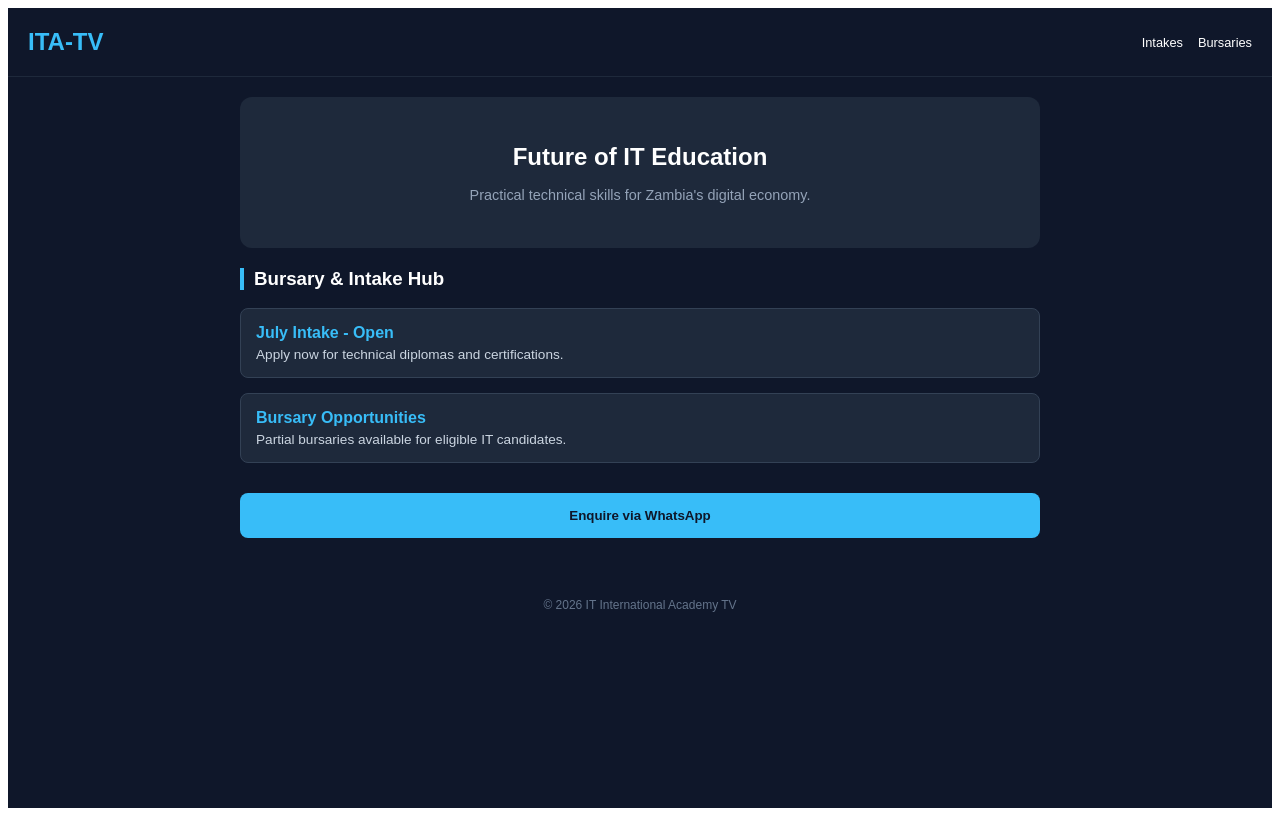
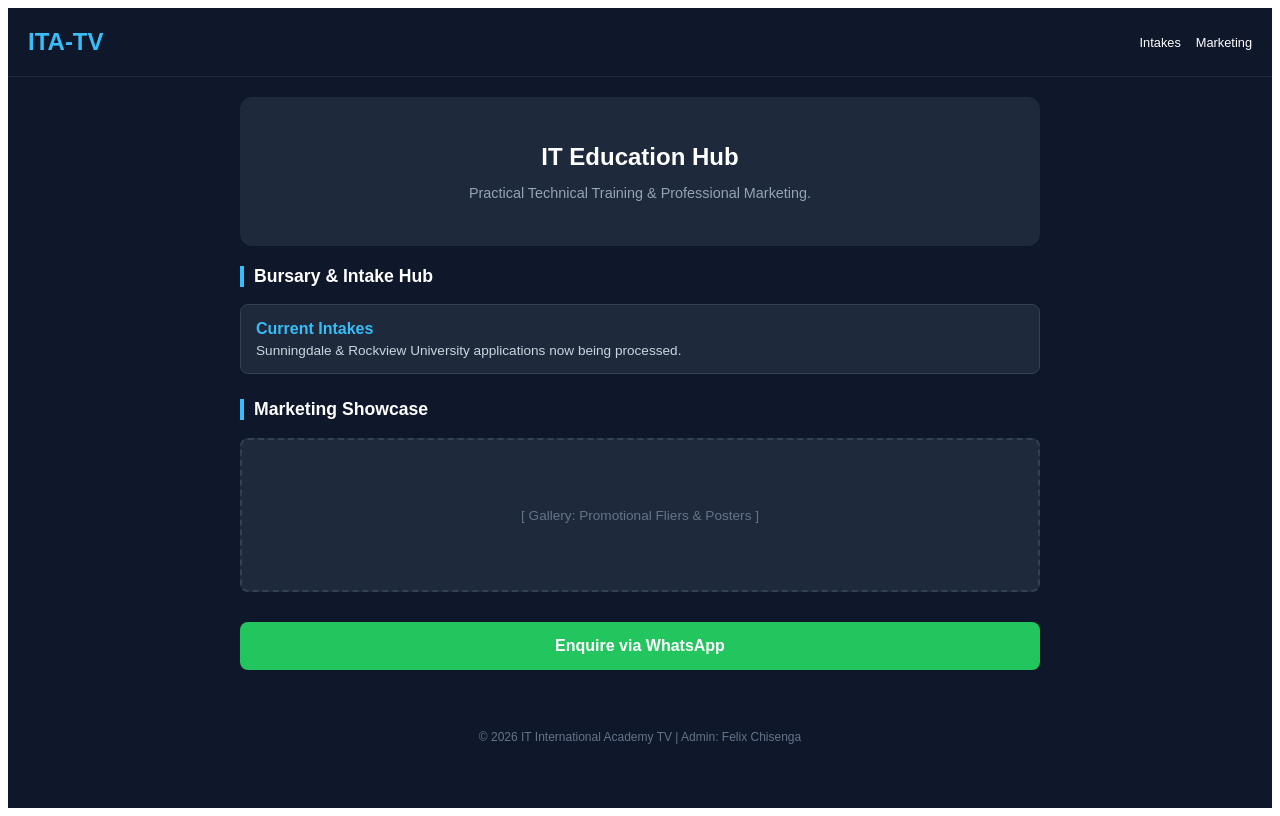
Before and after one commit to felixbrownz907-rgb/ita_tv, a React (Vite) app: page / in a window 1280 px wide. Built offline with nearby package versions, Linux system fonts and the light colour scheme.

Commit message:
added whatsapp functionality and marketing gallery

```diff
--- a/src/main.jsx
+++ b/src/main.jsx
@@ -2,42 +2,52 @@ import React from 'react'
 import ReactDOM from 'react-dom/client'
 
 const AcademyApp = () => {
+  const contactWhatsApp = () => {
+    // Replace with your actual number
+    window.location.href = "https://wa.me/260770000000?text=Hello%20Felix,%20I%20am%20interested%20in%20the%20IT%20Academy%20Intake.";
+  };
+
   return (
     <div style={{ backgroundColor: '#0f172a', color: 'white', minHeight: '100vh', fontFamily: 'sans-serif' }}>
       <nav style={{ padding: '20px', borderBottom: '1px solid #1e293b', display: 'flex', justifyContent: 'space-between', alignItems: 'center' }}>
         <h2 style={{ margin: 0, color: '#38bdf8' }}>ITA-TV</h2>
         <div>
           <span style={{ marginLeft: '15px', fontSize: '0.8rem' }}>Intakes</span>
-          <span style={{ marginLeft: '15px', fontSize: '0.8rem' }}>Bursaries</span>
+          <span style={{ marginLeft: '15px', fontSize: '0.8rem' }}>Marketing</span>
         </div>
       </nav>
 
       <main style={{ padding: '20px', maxWidth: '800px', margin: '0 auto' }}>
         <div style={{ backgroundColor: '#1e293b', borderRadius: '12px', padding: '30px', textAlign: 'center', marginBottom: '20px' }}>
-          <h1 style={{ fontSize: '1.5rem' }}>Future of IT Education</h1>
-          <p style={{ color: '#94a3b8', fontSize: '0.9rem' }}>Practical technical skills for Zambia's digital economy.</p>
+          <h1 style={{ fontSize: '1.5rem', marginBottom: '5px' }}>IT Education Hub</h1>
+          <p style={{ color: '#94a3b8', fontSize: '0.9rem' }}>Practical Technical Training & Professional Marketing.</p>
         </div>
 
-        {/* New Bursary & Intake Hub */}
-        <h3 style={{ borderLeft: '4px solid #38bdf8', paddingLeft: '10px' }}>Bursary & Intake Hub</h3>
-        <div style={{ display: 'grid', gridTemplateColumns: '1fr', gap: '15px', marginBottom: '30px' }}>
+        {/* Bursary & Intake Hub */}
+        <h3 style={{ borderLeft: '4px solid #38bdf8', paddingLeft: '10px', fontSize: '1.1rem' }}>Bursary & Intake Hub</h3>
+        <div style={{ display: 'grid', gridTemplateColumns: '1fr', gap: '15px', marginBottom: '25px' }}>
           <div style={{ backgroundColor: '#1e293b', padding: '15px', borderRadius: '8px', border: '1px solid #334155' }}>
-            <h4 style={{ margin: '0 0 5px 0', color: '#38bdf8' }}>July Intake - Open</h4>
-            <p style={{ margin: 0, fontSize: '0.85rem', color: '#cbd5e1' }}>Apply now for technical diplomas and certifications.</p>
-          </div>
-          <div style={{ backgroundColor: '#1e293b', padding: '15px', borderRadius: '8px', border: '1px solid #334155' }}>
-            <h4 style={{ margin: '0 0 5px 0', color: '#38bdf8' }}>Bursary Opportunities</h4>
-            <p style={{ margin: 0, fontSize: '0.85rem', color: '#cbd5e1' }}>Partial bursaries available for eligible IT candidates.</p>
+            <h4 style={{ margin: '0 0 5px 0', color: '#38bdf8' }}>Current Intakes</h4>
+            <p style={{ margin: 0, fontSize: '0.85rem', color: '#cbd5e1' }}>Sunningdale & Rockview University applications now being processed.</p>
           </div>
         </div>
 
-        <button style={{ width: '100%', backgroundColor: '#38bdf8', color: '#0f172a', border: 'none', padding: '15px', borderRadius: '8px', fontWeight: 'bold' }}>
+        {/* Marketing Gallery Placeholder */}
+        <h3 style={{ borderLeft: '4px solid #38bdf8', paddingLeft: '10px', fontSize: '1.1rem' }}>Marketing Showcase</h3>
+        <div style={{ height: '150px', backgroundColor: '#1e293b', borderRadius: '8px', display: 'flex', alignItems: 'center', justifyContent: 'center', border: '2px dashed #334155', marginBottom: '30px' }}>
+           <p style={{ color: '#64748b', fontSize: '0.85rem' }}>[ Gallery: Promotional Fliers & Posters ]</p>
+        </div>
+
+        <button
+          onClick={contactWhatsApp}
+          style={{ width: '100%', backgroundColor: '#22c55e', color: 'white', border: 'none', padding: '15px', borderRadius: '8px', fontWeight: 'bold', fontSize: '1rem', cursor: 'pointer' }}
+        >
           Enquire via WhatsApp
         </button>
       </main>
 
       <footer style={{ textAlign: 'center', padding: '40px', color: '#64748b', fontSize: '0.75rem' }}>
-        © 2026 IT International Academy TV
+        © 2026 IT International Academy TV | Admin: Felix Chisenga
       </footer>
     </div>
   )
```
